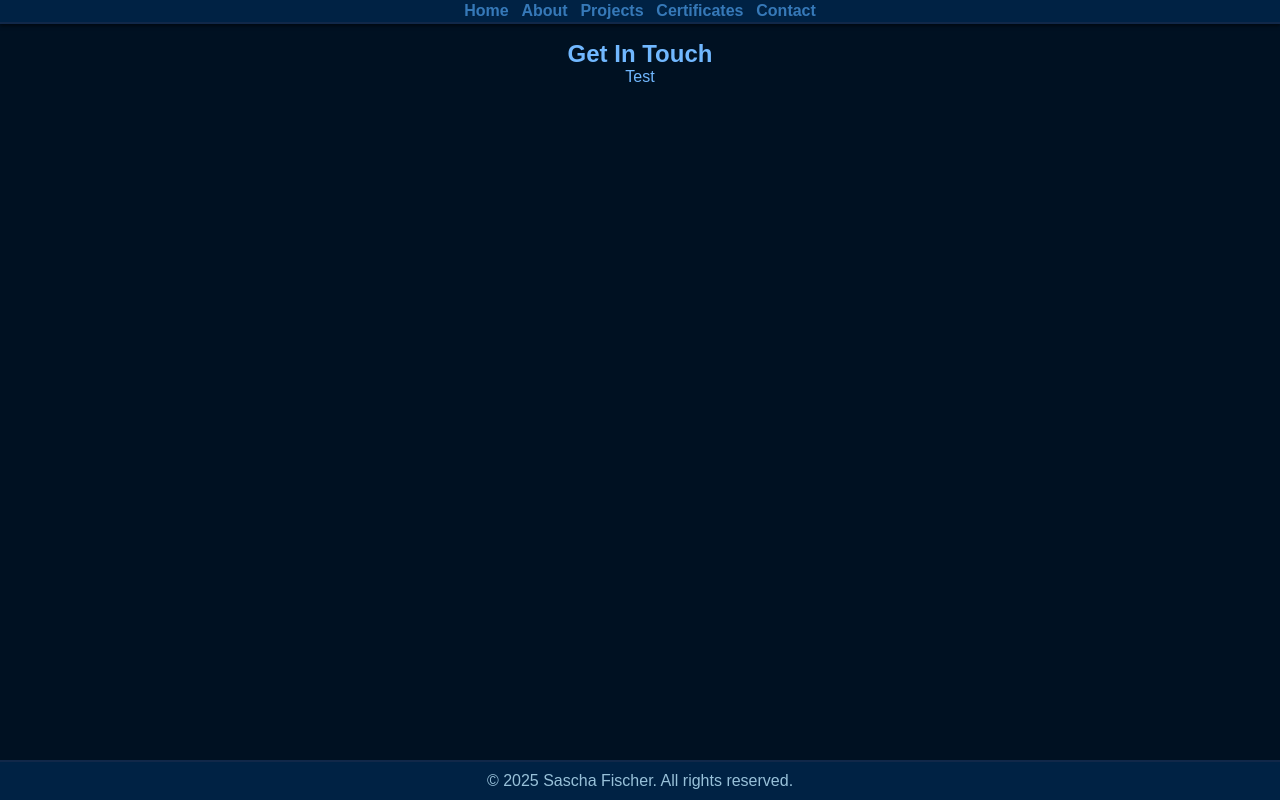
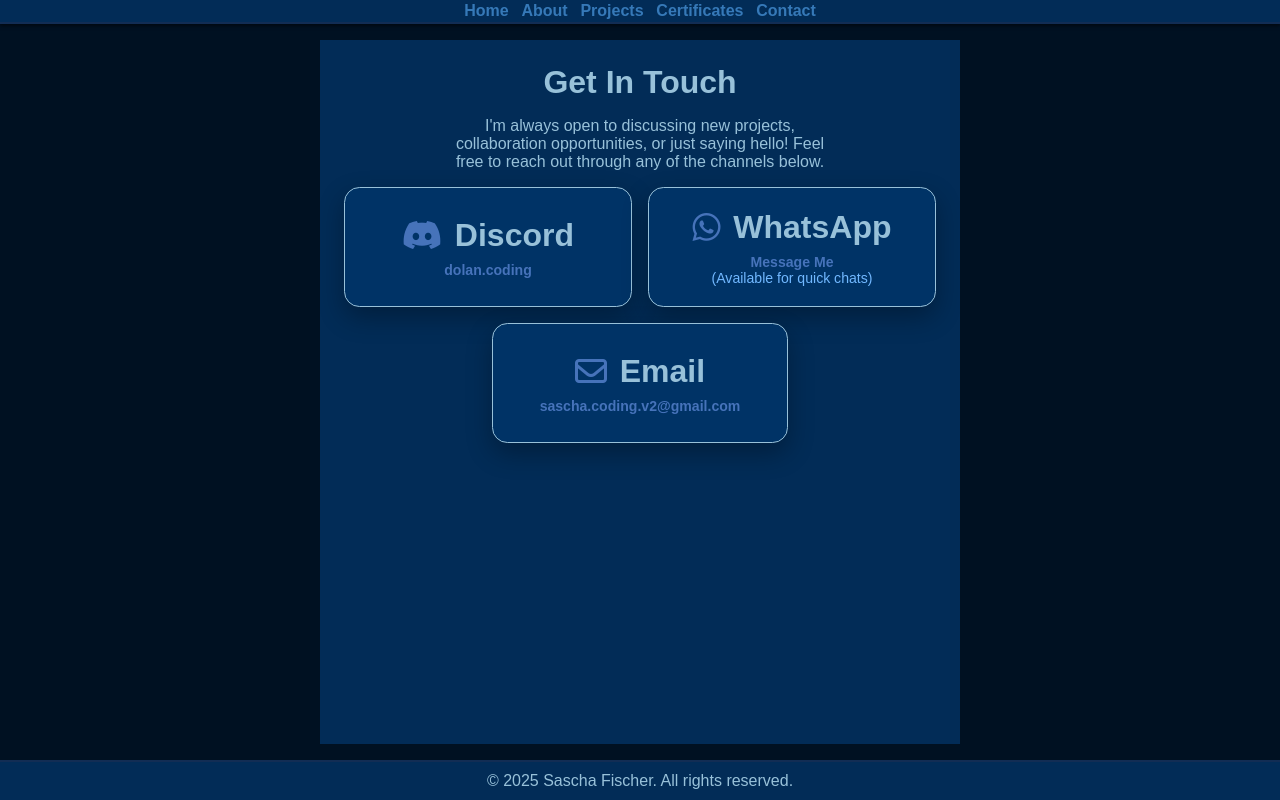
Before and after one commit to DolanCoding/Portfolio, a React (Create React App) app in the folder my-portfolio-frontend/: page /contact in a window 1280 px wide. Built offline with nearby package versions, Linux system fonts and the light colour scheme.

Commit message:
Update project images URLs, enhance About and Contact pages, and improve ProjectCard functionality

```diff
--- a/my-portfolio-frontend/src/index.css
+++ b/my-portfolio-frontend/src/index.css
@@ -3,7 +3,7 @@
 :root {
   /* --- Primäre Farben --- */
   --color-primary-dark: #001122; /* Sehr dunkles Blau (Hintergrund) */
-  --color-primary-medium-dark: #002244; /* Etwas dunkleres Blau (Header, Footer, Abschnitte) */
+  --color-primary-medium-dark: #022c57; /* Etwas dunkleres Blau (Header, Footer, Abschnitte) */
   --color-primary-medium: #003366; /* Mittleres Blau (z.B. Rahmen, Karten-Hintergrund) */
   --color-primary-light: #004085; /* Etwas helleres Blau (z.B. Scrollbar Hover) */
   --color-primary-accent: #0558b0; /* Akzent-Blau (z.B. Buttons) */
--- a/my-portfolio-frontend/src/pages/About/About.css
+++ b/my-portfolio-frontend/src/pages/About/About.css
@@ -37,14 +37,12 @@
 
 .about-section h3 {
   color: #b3cde0; /* Lighter blue for section headings */
-  margin-bottom: 1.5vh; /* Space below section headings */
   justify-self: center;
 }
 
 .about-section p {
   color: #5f94bf; /* Light gray for paragraphs */
   line-height: 1.7;
-  margin-bottom: 15px;
 }
 
 .skills-section ul {
@@ -93,7 +91,7 @@
 
 .project-entry h4,
 .learning-entry h4 {
-  color: #b3cde0; /* Lighter blue for the entry title */
+  color: #98c1d9; /* Lighter blue for the entry title */
   margin-top: 0; /* Remove default top margin */
   margin-bottom: 5px; /* Space below the title */
 }
@@ -103,15 +101,8 @@
 .learning-entry .learning-date {
   color: #98c1d9; /* Medium blue for dates/institution */
   font-size: 0.9em; /* Smaller font size */
-  margin-bottom: 10px; /* Space below */
   font-style: italic; /* Italicize dates/institution */
-}
-
-.project-entry p,
-.learning-entry p {
-  color: #ccc; /* Light gray for descriptions */
-  line-height: 1.6;
-  margin-bottom: 10px; /* Space below description */
+  margin: 0 !important;
 }
 
 /* Style for potential links within entries */
@@ -127,6 +118,11 @@
 
 .centered-p {
   text-align: center;
+  margin-bottom: 1.5vh;
+}
+
+.summary-section h3 {
+  margin-bottom: 1.5vh;
 }
 
 /* Specific style for the Skills list if you want it without bullets later */
--- a/my-portfolio-frontend/src/pages/Certificates/CertificateCard/CertificateCard.css
+++ b/my-portfolio-frontend/src/pages/Certificates/CertificateCard/CertificateCard.css
@@ -122,4 +122,5 @@
   margin-right: 0.2vw;
   border-radius: 1vmin;
   font-weight: bold;
+  white-space: nowrap;
 }
--- a/my-portfolio-frontend/src/pages/Contact/Contact.css
+++ b/my-portfolio-frontend/src/pages/Contact/Contact.css
@@ -0,0 +1,92 @@
+/* Contact.css - Adjusted for DolanCoding Portfolio Dark Theme */
+
+.contact-section {
+  padding: 3vh;
+  text-align: center;
+  color: var(--color-text-light);
+  background-color: var(--color-primary-medium-dark);
+}
+
+.contact-section h2 {
+  font-size: 2rem; /* Responsive font size */
+  margin-bottom: 2vh;
+  color: var(--color-secondary-light-blue);
+}
+
+.contact-intro {
+  font-size: 1rem; /* Slightly larger text */
+  color: var(--color-text-medium);
+  width: 66.66%;
+  justify-self: center;
+}
+
+.contact-details {
+  display: flex;
+  flex-wrap: wrap;
+  justify-content: center;
+  gap: 2vh; /* Increased gap between contact items */
+  margin-top: 2vh;
+}
+
+.contact-item {
+  display: flex;
+  flex-direction: column;
+  background-color: var(--color-primary-medium);
+  border-radius: 1.2vw;
+  box-shadow: 0 0.8vw 2vw rgba(0, 0, 0, 0.3);
+  flex: 1 1;
+  text-align: center;
+  transition: transform 0.3sease-in-out, box-shadow 0.3sease-in-out;
+  border: 0.1vw solid var(--color-secondary-light-blue);
+  min-width: 20vw;
+  min-height: 15vh;
+  align-items: center;
+  justify-content: center;
+  max-width: 50%;
+}
+
+.contact-item:hover {
+  transform: translateY(-1vh); /* More pronounced lift on hover */
+  box-shadow: 0 1.2vw 3vw rgba(0, 0, 0, 0.5); /* Stronger shadow on hover */
+  background-color: var(
+    --color-primary-medium-dark
+  ); /* Slightly lighter on hover */
+}
+
+.contact-item h3 {
+  font-size: 2rem; /* Larger heading for each contact method */
+  margin-bottom: 1vh;
+  color: var(
+    --color-secondary-light-blue
+  ); /* Consistent blue accent for item headings */
+  display: flex;
+  align-items: center;
+  justify-content: center;
+}
+
+.contact-item h3 i {
+  margin-right: 1vw; /* More space for icons */
+  font-size: 2rem; /* Larger icons */
+  color: var(
+    --color-secondary-link
+  ); /* Using the orange/yellow accent for icons to provide contrast */
+}
+
+.contact-item p {
+  font-size: 1.1vw; /* Slightly larger paragraph text */
+  margin-bottom: 0;
+  color: var(--color-text-light); /* Light text for readability */
+}
+
+.contact-item a {
+  color: var(--color-secondary-link); /* Vibrant blue for links */
+  text-decoration: none;
+  font-weight: bold;
+  transition: color 0.3s ease, text-shadow 0.3s ease; /* Add text-shadow transition */
+}
+
+.contact-item a:hover {
+  color: var(--color-secondary-lighter-blue); /* Lighter blue on hover */
+  text-decoration: underline;
+  text-shadow: 0 0 0.8vw var(--color-secondary-lighter-blue); /* Subtle glow on link hover */
+}
--- a/my-portfolio-frontend/src/pages/Contact/Contact.js
+++ b/my-portfolio-frontend/src/pages/Contact/Contact.js
@@ -1,13 +1,72 @@
 import React from "react";
-import "./Contact.css"; // Uncomment if you have Contact.css
+import "./Contact.css"; // Ensure this file exists and is styled
 
 function Contact() {
   return (
-    <div>
+    <section className="contact-section">
       <h2>Get In Touch</h2>
-      <p>Test</p>
-      {/* Add placeholders for contact form, email address, social links, etc. later */}
-    </div>
+      <p className="contact-intro">
+        I'm always open to discussing new projects, collaboration opportunities,
+        or just saying hello! Feel free to reach out through any of the channels
+        below.
+      </p>
+
+      <div className="contact-details">
+        <div className="contact-item">
+          <h3>
+            <i className="fab fa-discord"></i> Discord
+          </h3>
+          <p>
+            <a
+              href="https://discordapp.com/users/dolan.coding"
+              target="_blank"
+              rel="noopener noreferrer"
+              aria-label="Connect with me on Discord"
+            >
+              dolan.coding
+            </a>
+          </p>
+        </div>
+
+        <div className="contact-item">
+          <h3>
+            <i className="fab fa-whatsapp"></i> WhatsApp
+          </h3>
+          <p>
+            <a
+              href="https://wa.me/+4915755807347"
+              target="_blank"
+              rel="noopener noreferrer"
+              aria-label="Message me on WhatsApp"
+            >
+              Message Me
+            </a>
+            <br />
+            (Available for quick chats)
+          </p>
+        </div>
+
+        <div className="contact-item">
+          <h3>
+            <i className="far fa-envelope"></i> Email
+          </h3>
+          <p>
+            <a
+              href="mailto:sascha.coding.v2@gmail.com"
+              aria-label="Send me an email"
+            >
+              sascha.coding.v2@gmail.com
+            </a>
+          </p>
+        </div>
+      </div>
+
+      {/* You can add a contact form here later if desired */}
+      {/* <div className="contact-form-placeholder">
+          <h3>Or send me a message directly:</h3>
+          <p>[Contact Form Goes Here]</p>
+      </div> */}
+    </section>
   );
 }
 
```
Also changed, not shown: my-portfolio-frontend/src/pages/About/About.js (+24 -51 lines), my-portfolio-frontend/src/pages/Projects/components/ProjectCard/ProjectCard.js (+54 -68 lines), 2 other files (tests, documents, lock files or other folders).
